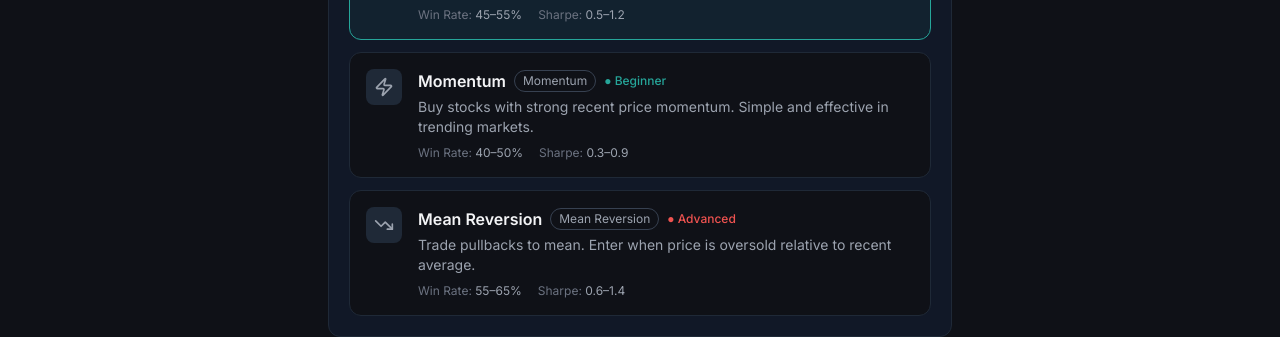
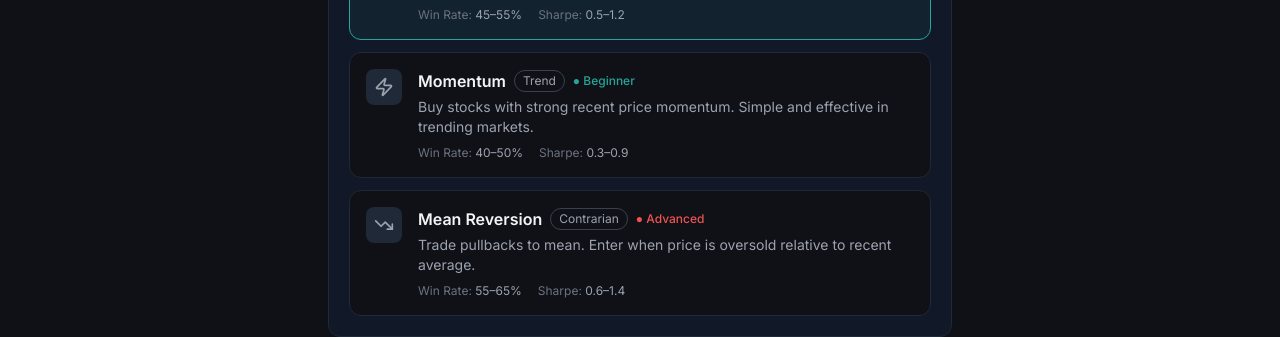
Before and after one commit to ssh00n/backtest-platform, a Next.js app in the folder web/: page /strategy in a window 1280 px wide. Shown: the part 411-748 px from the top of the page. Built offline with nearby package versions, Linux system fonts and the light colour scheme; no server answers.

Commit message:
fix: template category typo - Momentum→Trend, Mean Reversion→Contrarian

```diff
--- a/web/components/strategy/TemplatesTab.tsx
+++ b/web/components/strategy/TemplatesTab.tsx
@@ -26,7 +26,7 @@ const TEMPLATES = [
   {
     id: 'momentum',
     name: 'Momentum',
-    category: 'Momentum',
+    category: 'Trend',
     difficulty: 'Beginner',
     difficultyColor: '#26a69a',
     icon: Zap,
@@ -46,7 +46,7 @@ const TEMPLATES = [
   {
     id: 'mean_reversion',
     name: 'Mean Reversion',
-    category: 'Mean Reversion',
+    category: 'Contrarian',
     difficulty: 'Advanced',
     difficultyColor: '#ef5350',
     icon: TrendingDown,
```
